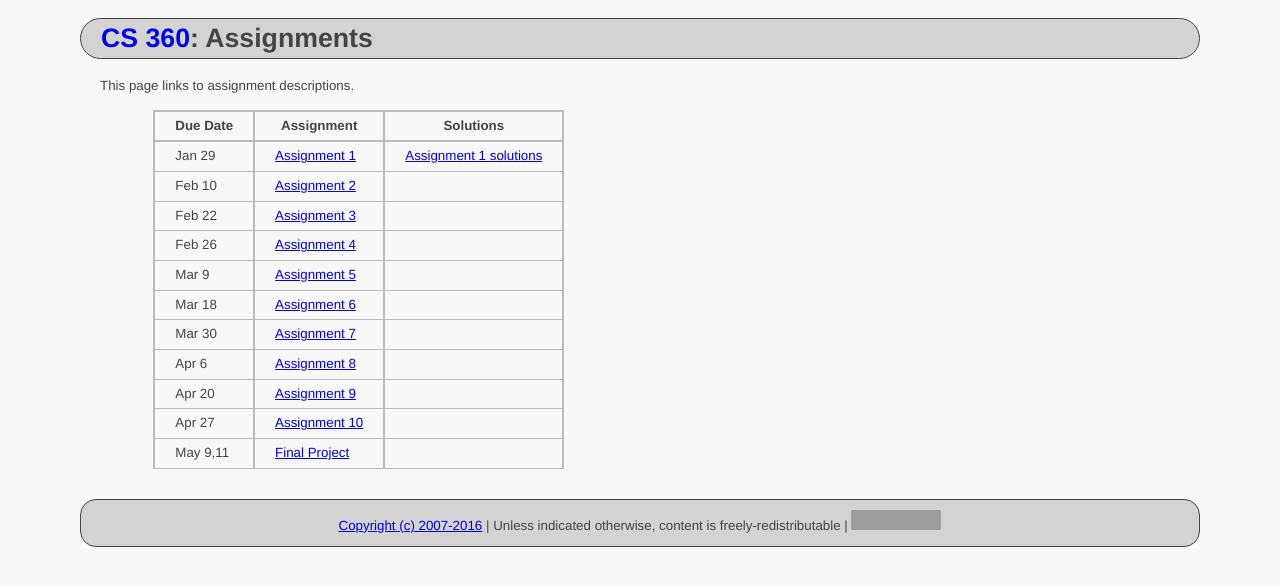
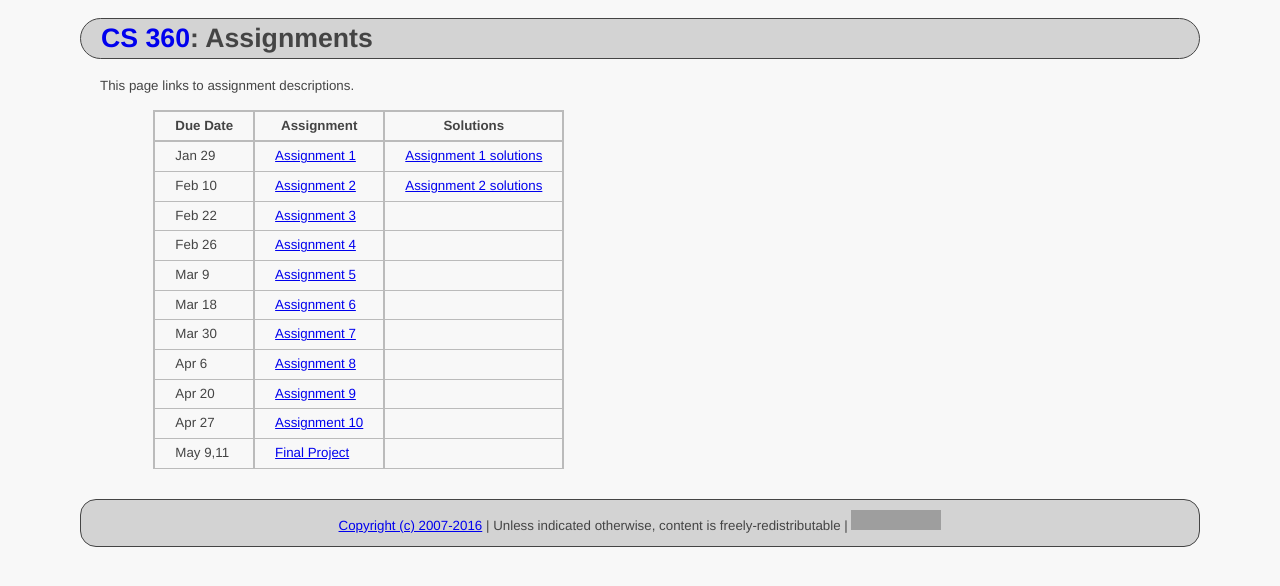
Before and after one commit to ycpcs/cs360-spring2016, a Jekyll site: the page built from assign/index.md, in a window 1280 px wide. Shown: the top 586 px of the page. Built offline with Jekyll 4.4.1, drawn with Linux system fonts in a browser that asks for light colours; grey boxes are pictures that could not be loaded.

Commit message:
add assign 2 solutions
add assign 2 solutions

```diff
--- a/assign/index.md
+++ b/assign/index.md
@@ -8,7 +8,7 @@ This page links to assignment descriptions.
 > Due Date |                Assignment                 | Solutions |
 > -------- | ----------------------------------------- | --------- |
 > Jan 29   | [Assignment 1](../assign/assign01.html)   | [Assignment 1 solutions](../assign/sol/assign01sol.pdf) |
-> Feb 10    | [Assignment 2](../assign/assign02.html)   |           |
+> Feb 10    | [Assignment 2](../assign/assign02.html)  | [Assignment 2 solutions](../assign/sol/assign02sol.pdf) |
 > Feb 22   | [Assignment 3](../assign/assign03.html)   |           |
 > Feb 26   | [Assignment 4](../assign/assign04.html)   |           |
 > Mar 9    | [Assignment 5](../assign/assign05.html)   |           |
```
Also changed, not shown: 1 other file.
